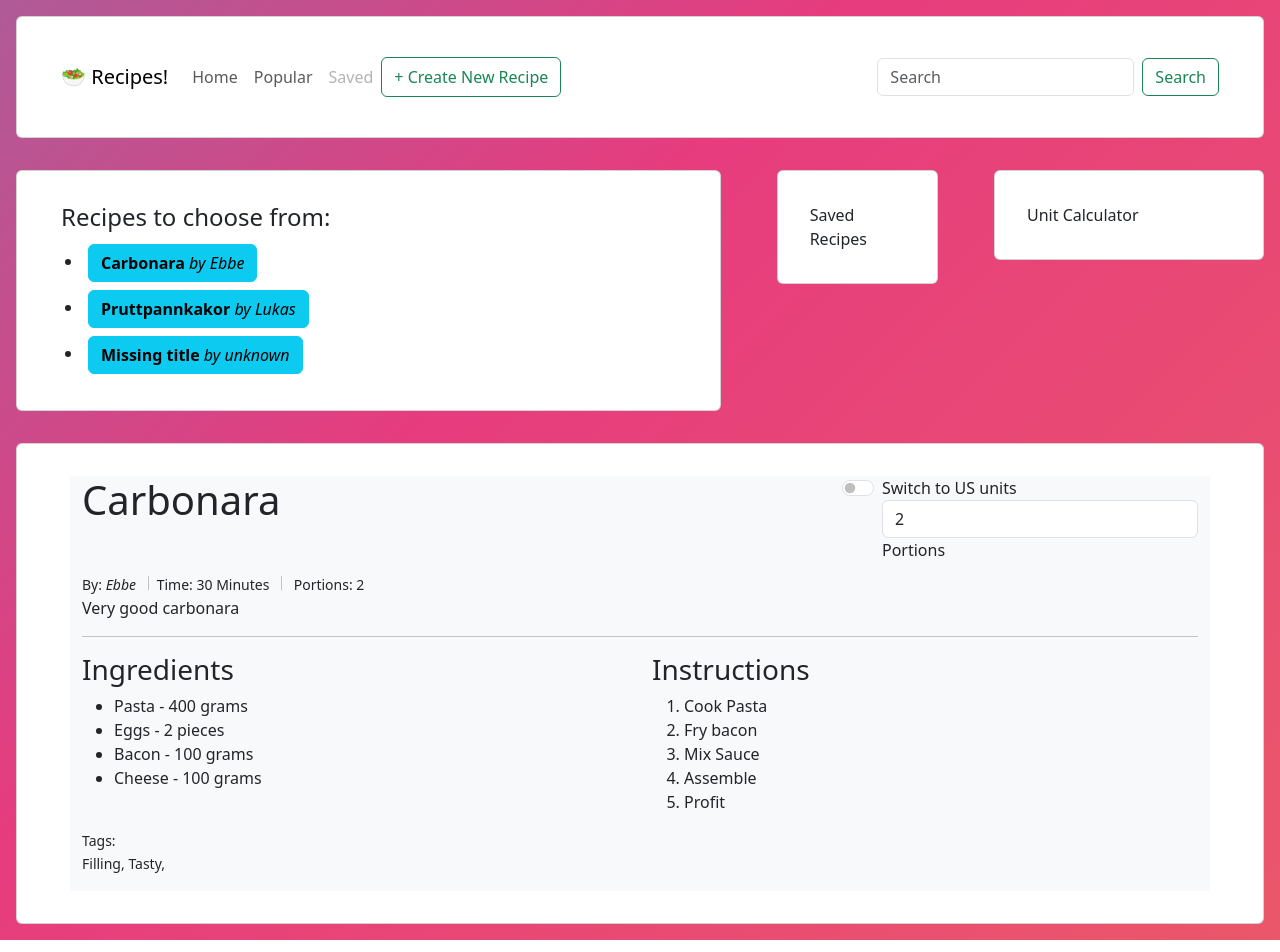
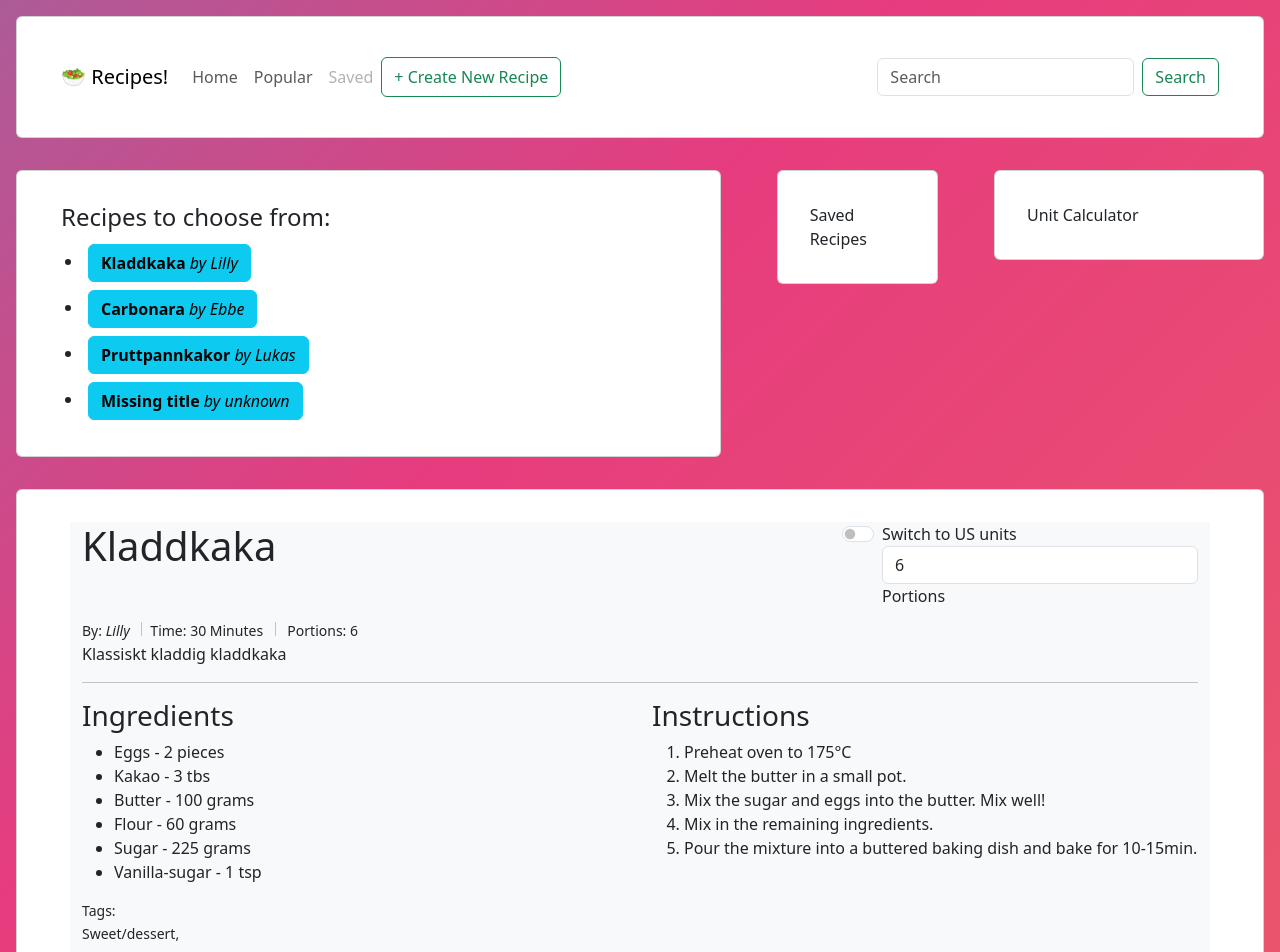
Before and after one commit to ebaynissen/recipe-app, a React (Vite) app: page / in a window 1280 px wide. Shown: the top 952 px of the page. Built offline with nearby package versions, Linux system fonts and the light colour scheme.

Commit message:
New Recipe

```diff
--- a/src/classes/CookBook.js
+++ b/src/classes/CookBook.js
@@ -1,6 +1,13 @@
 import { Recipe } from "./Recipe.js";
 
 export const cookbook = [
+  new Recipe(
+    "Kladdkaka", "Lilly",
+    {"Eggs": { amount:2, unit:"pieces"}, "Kakao" : {amount:3, unit:"tbs"}, "Butter" : {amount:100, unit:"grams"}, "Flour" : {amount: 60, unit:"grams"}, "Sugar" : {amount: 225, unit:"grams"}, "Vanilla-sugar" : {amount: 1, unit:"tsp"}},
+    "30",
+    "Klassiskt kladdig kladdkaka",
+    ["Preheat oven to 175°C"," Melt the butter in a small pot.", " Mix the sugar and eggs into the butter. Mix well!", " Mix in the remaining ingredients."," Pour the mixture into a buttered baking dish and bake for 10-15min."], false, 6, {"Sweet/dessert": true, "Savoury": false}
+  ),
     new Recipe(
       "Carbonara",  "Ebbe",
       {"Pasta" : {amount:400, unit:"grams"}, "Eggs": { amount:2, unit:"pieces"}, "Bacon" : {amount:100, unit:"grams"}, "Cheese" : {amount:100 , unit:"grams"}},
```
